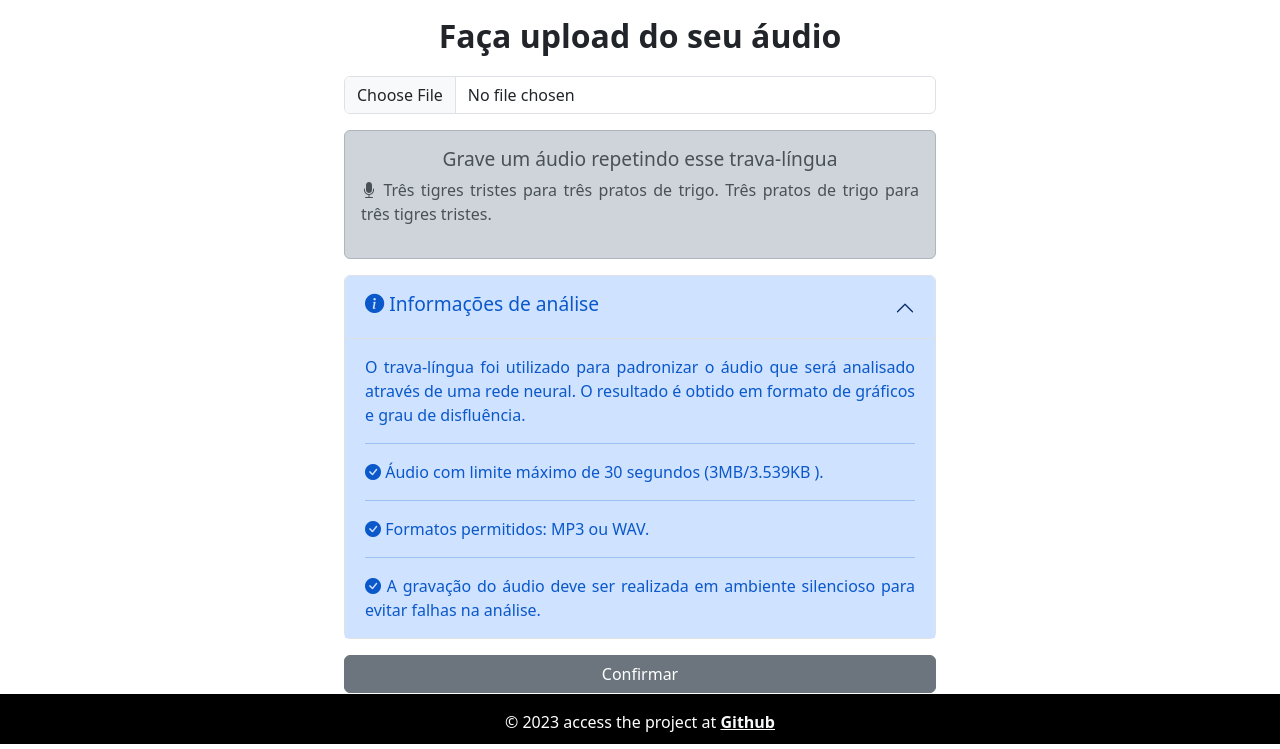
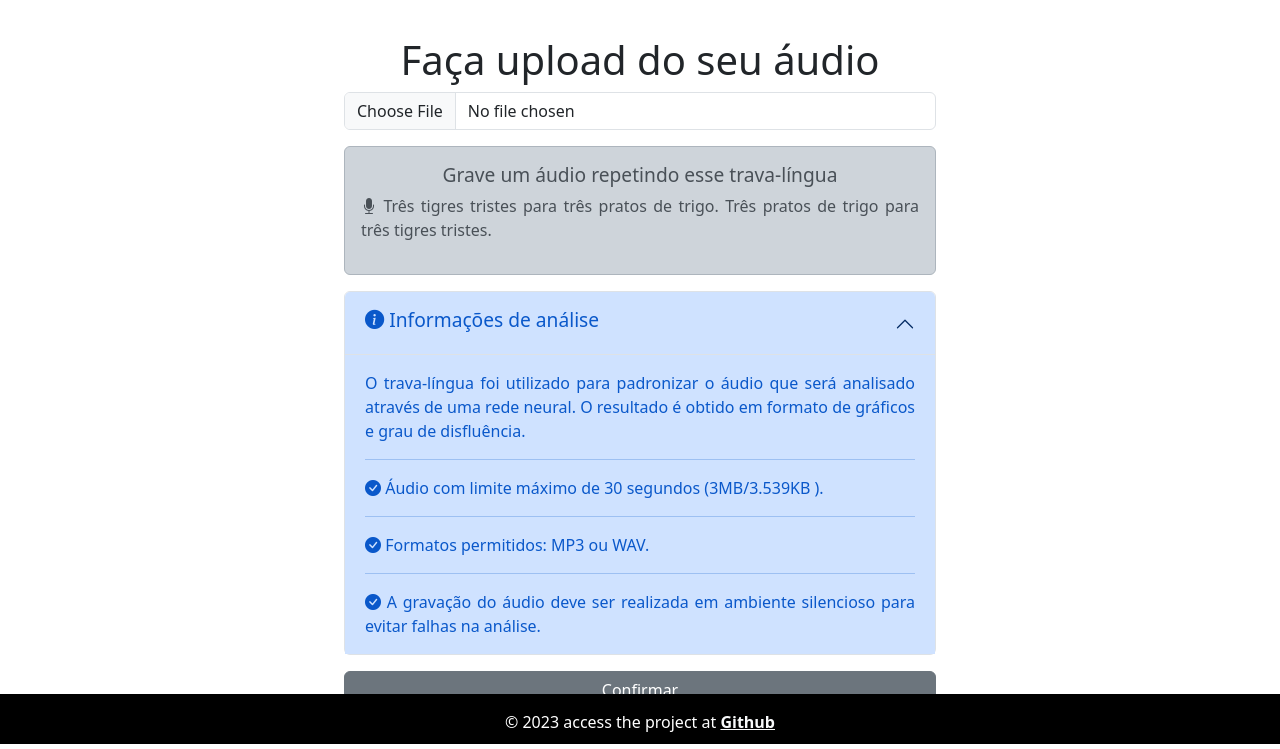
Before and after one commit to Luzia-Silva/speech_snake.py, a Flask app: page /audioupload in a window 1280 px wide. Shown: the part 56-805 px from the top of the page. Run offline with Flask 2, Linux system fonts and the light colour scheme.

Commit message:
ajuste do readme

```diff
--- a/app/templates/audioupload.html
+++ b/app/templates/audioupload.html
@@ -16,7 +16,7 @@
     {% endwith %}
     <form action="/audioupload" enctype="multipart/form-data" method="POST">
       <div class="mb-3">
-        <label for="formFile" class="form-label fw-bold mb-3" style="font-size: 2rem;">Faça upload do seu áudio</label>
+        <h1 class="text-center mt-4">Faça upload do seu áudio</h1>
         <input class="form-control" type="file" id="formFile" name="audio">
       </div>
       <div class="alert alert-dark">
```
Also changed, not shown: readme.md, 11 other files.
